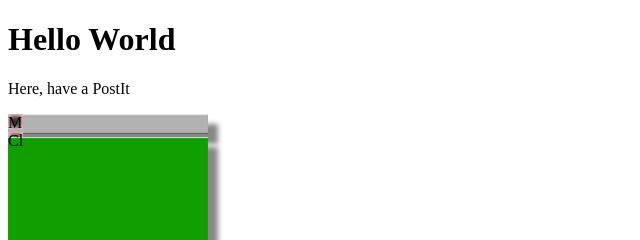
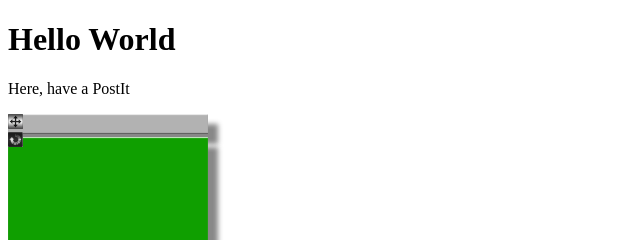
Before and after one commit to pytham/pytham.github.io, a plain HTML site: page index.html in a window 1280 px wide. Shown: the top 240 px of the page, 0-640 px from the left. Drawn offline with Linux system fonts and the light colour scheme.

Commit message:
Update index.html

```diff
--- a/index.html
+++ b/index.html
@@ -8,8 +8,8 @@
     <link type='text/css' rel='stylesheet'  href='style.css'></link>
     <div id="postit">
     <div id="toolbar" class="toolbar">
-    <img title="Move" class='button' src='move_canvas.jpg' onclick='moveCanvas()'/>
-    <img title="Clear" class='button' src='clear.jpg' onclick='clearCanvas()'/>
+    <img title="Move" class='button' src='move_icon.jpg' onclick='moveCanvas()'/>
+    <img title="Clear" class='button' src='clear_icon.jpg' onclick='clearCanvas()'/>
     </div>
     <canvas id='canvas' title="I'm the Postit" class='canvas' onmouseover='onCanvas()'> </canvas>
     </div>
```
